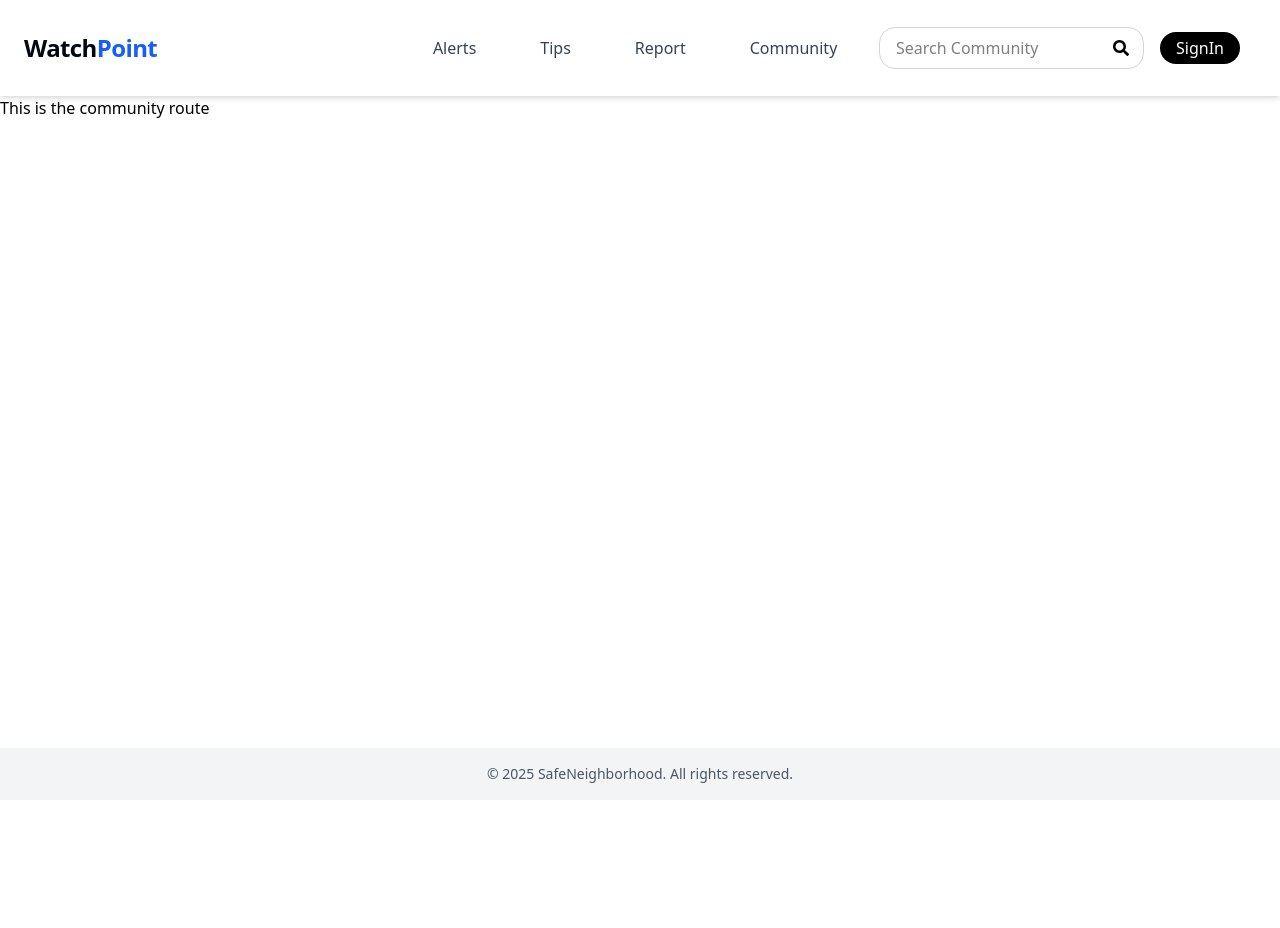
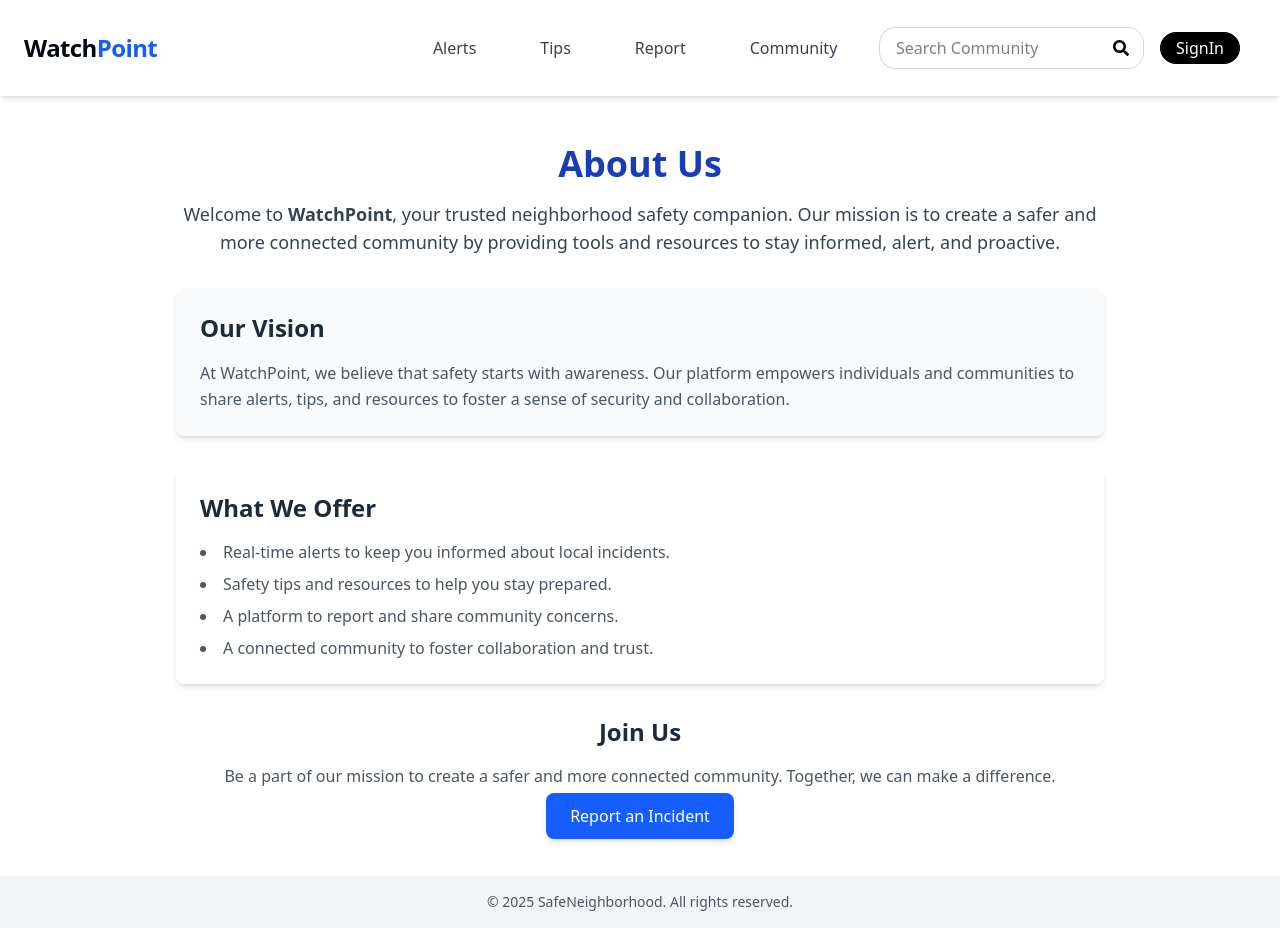
Before and after one commit to KoiralaSam/watchpoint, a React (Vite) app: page /community in a window 1280 px wide. Before the commit the page ends 800 px from the top, so only its background shows below. Built offline with nearby package versions, Linux system fonts and the light colour scheme; a web font is replaced by a local one.

Commit message:
added community page

```diff
--- a/Routes/Community.jsx
+++ b/Routes/Community.jsx
@@ -1,5 +1,54 @@
 const Community = () => {
-  return <div>This is the community route</div>;
+  return (
+    <div className="p-6 md:p-12 max-w-5xl mx-auto space-y-8">
+      <section className="text-center">
+        <h1 className="text-4xl font-bold text-blue-800 mb-4">About Us</h1>
+        <p className="text-lg text-gray-700">
+          Welcome to <span className="font-semibold">WatchPoint</span>, your
+          trusted neighborhood safety companion. Our mission is to create a
+          safer and more connected community by providing tools and resources to
+          stay informed, alert, and proactive.
+        </p>
+      </section>
+
+      <section className="bg-gray-50 p-6 rounded-lg shadow-md">
+        <h2 className="text-2xl font-semibold text-gray-800 mb-4">
+          Our Vision
+        </h2>
+        <p className="text-gray-600 leading-relaxed">
+          At WatchPoint, we believe that safety starts with awareness. Our
+          platform empowers individuals and communities to share alerts, tips,
+          and resources to foster a sense of security and collaboration.
+        </p>
+      </section>
+
+      <section className="bg-white p-6 rounded-lg shadow-md">
+        <h2 className="text-2xl font-semibold text-gray-800 mb-4">
+          What We Offer
+        </h2>
+        <ul className="list-disc list-inside text-gray-600 space-y-2">
+          <li>Real-time alerts to keep you informed about local incidents.</li>
+          <li>Safety tips and resources to help you stay prepared.</li>
+          <li>A platform to report and share community concerns.</li>
+          <li>A connected community to foster collaboration and trust.</li>
+        </ul>
+      </section>
+
+      <section className="text-center">
+        <h2 className="text-2xl font-semibold text-gray-800 mb-4">Join Us</h2>
+        <p className="text-gray-600 mb-4">
+          Be a part of our mission to create a safer and more connected
+          community. Together, we can make a difference.
+        </p>
+        <a
+          href="/report"
+          className="bg-blue-600 text-white px-6 py-3 rounded-lg shadow-md hover:bg-blue-700 transition duration-300"
+        >
+          Report an Incident
+        </a>
+      </section>
+    </div>
+  );
 };
 
 export default Community;
```
